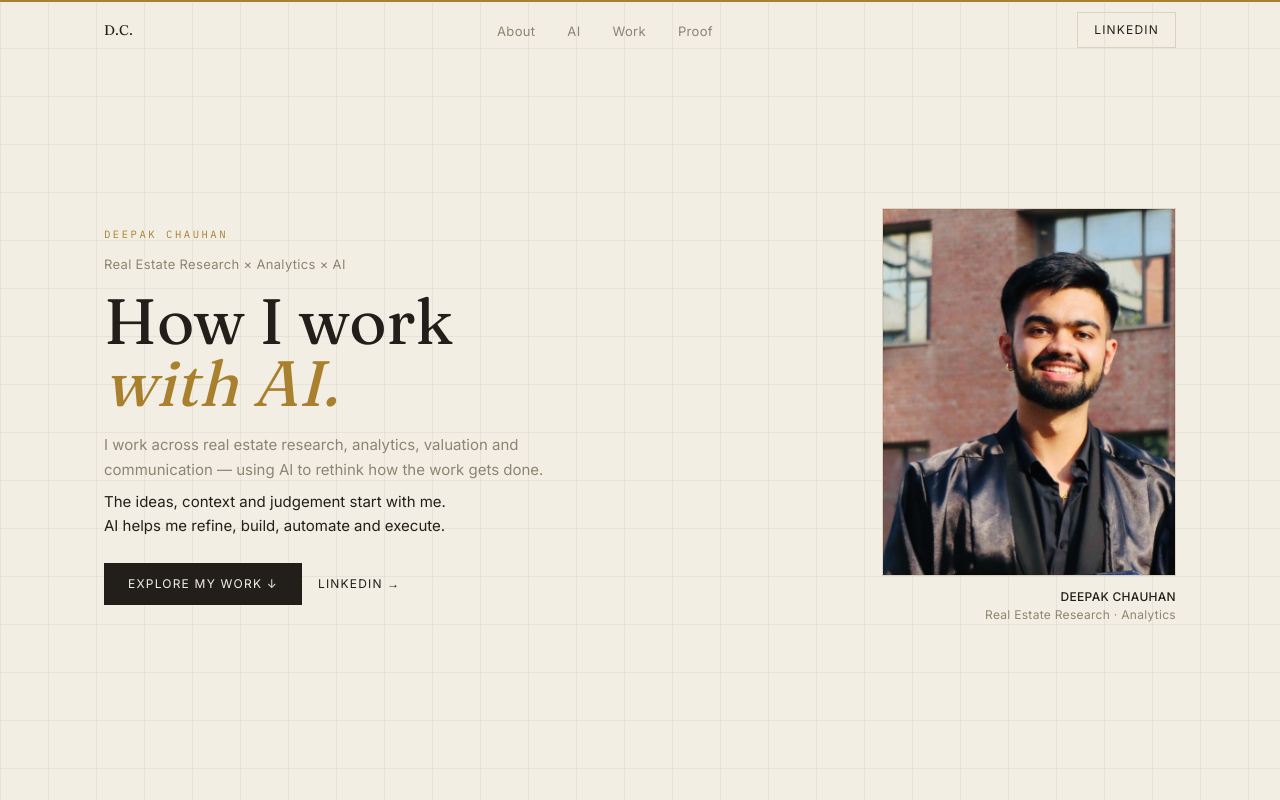
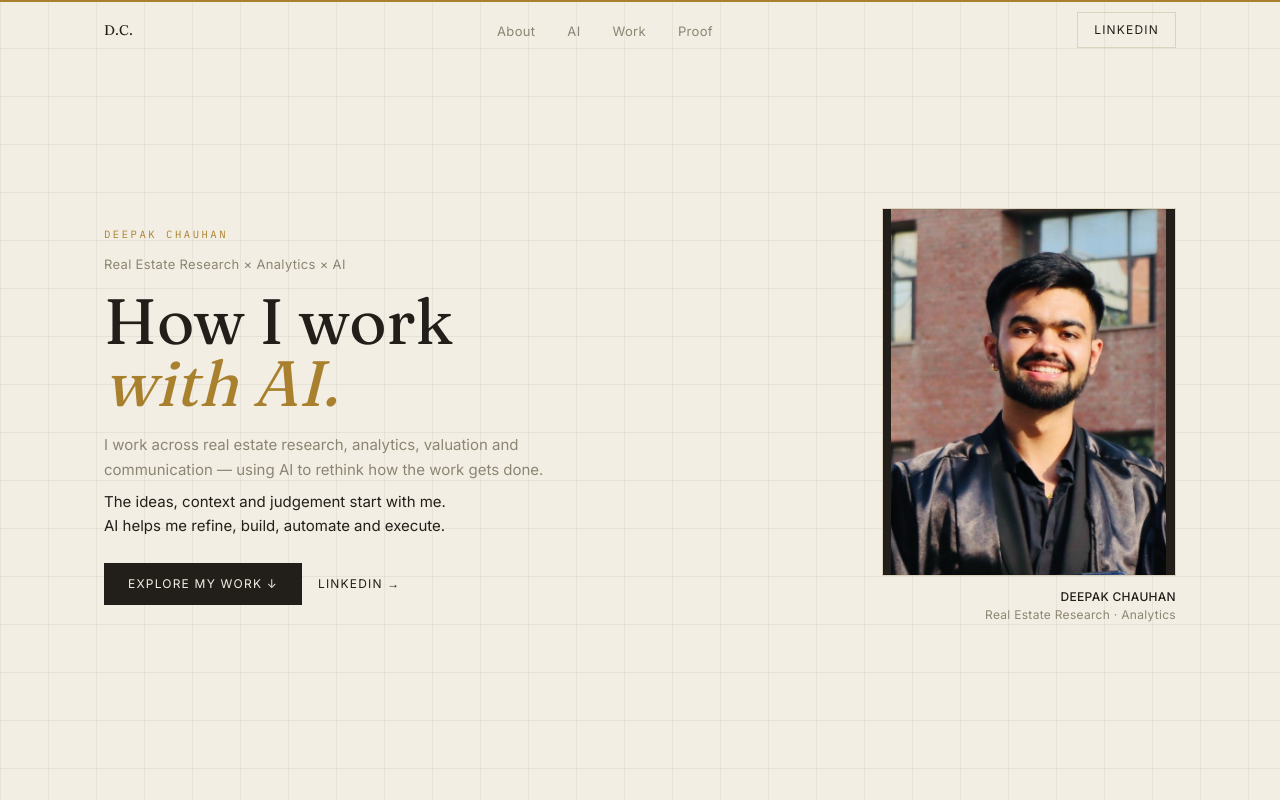
Before and after one commit to deepschauhan888-svg/Deepak-AI-work, a Next.js app: page / in a window 1280 px wide. Shown: the top 800 px of the page. Built offline with nearby package versions, Linux system fonts and the light colour scheme.

Commit message:
Add files via upload

```diff
--- a/components/Hero.tsx
+++ b/components/Hero.tsx
@@ -98,8 +98,9 @@ export default function Hero() {
               className="relative aspect-[4/5] w-full max-w-[280px] sm:max-w-xs md:max-w-none md:w-auto md:h-[46vh] md:min-h-[320px] md:max-h-[520px] border border-ivory-line bg-charcoal"
               style={{
                 backgroundImage: "url('/portrait.png')",
-                backgroundSize: "cover",
-                backgroundPosition: "center top",
+                backgroundSize: "contain",
+                backgroundPosition: "center center",
+                backgroundRepeat: "no-repeat",
               }}
             >
               <div className="absolute inset-0 ring-1 ring-inset ring-black/5" />
```
Also changed, not shown: public/portrait.png.
